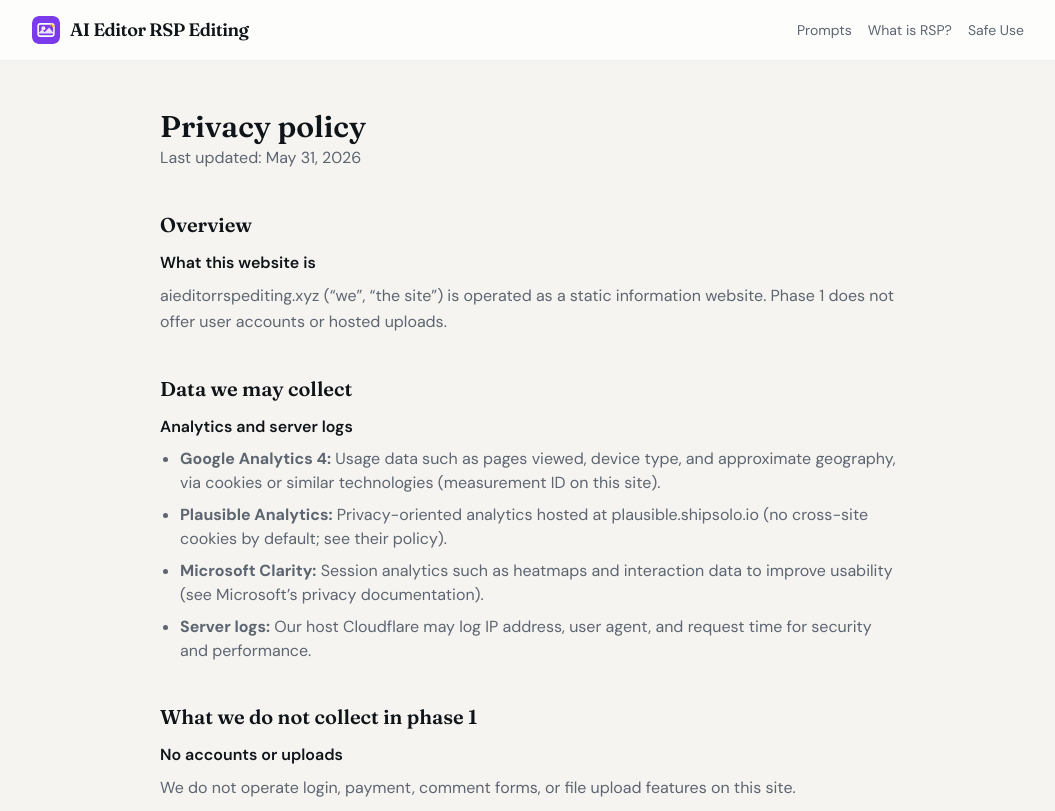
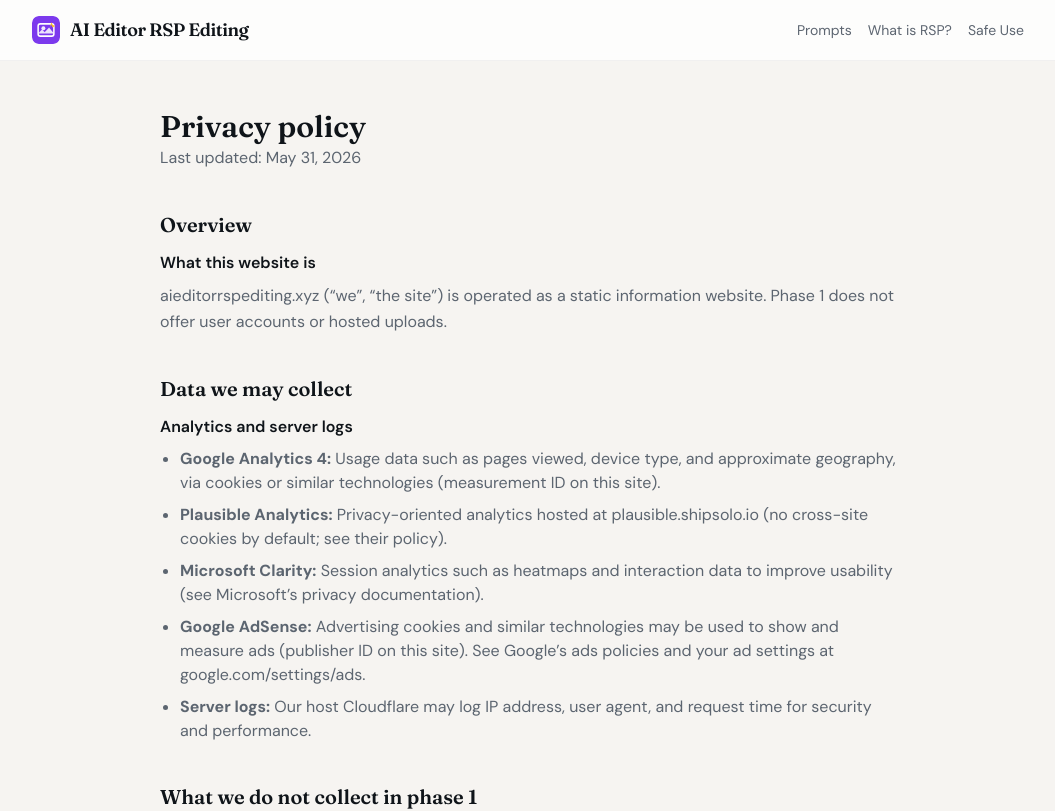
Before and after one commit to quven1990/aieditorrspediting, a Next.js app: page /privacy in a window 1280 px wide. Shown: the top 811 px of the page, without its empty margins (112-1167 px from the left). Built offline with nearby package versions, Linux system fonts and the light colour scheme; no server answers.

Commit message:
Add Google AdSense script to site head.
Load ca-pub-9101692675645964 via AdSense component in layout; note AdSense in privacy policy.

```diff
--- a/src/app/layout.tsx
+++ b/src/app/layout.tsx
@@ -1,5 +1,6 @@
 import type { Metadata } from "next";
 import { DM_Sans, Fraunces } from "next/font/google";
+import { AdSense } from "@/components/AdSense";
 import { Analytics } from "@/components/Analytics";
 import { Clarity } from "@/components/Clarity";
 import { Plausible } from "@/components/Plausible";
@@ -63,6 +64,7 @@ export default function RootLayout({
       suppressHydrationWarning
     >
       <head>
+        <AdSense />
         <Analytics />
         <Plausible />
         <Clarity />
--- a/src/app/privacy/page.tsx
+++ b/src/app/privacy/page.tsx
@@ -39,6 +39,11 @@ export default function PrivacyPage() {
           data to improve usability (see Microsoft’s privacy documentation).
         </li>
         <li>
+          <strong>Google AdSense:</strong> Advertising cookies and similar technologies may be used
+          to show and measure ads (publisher ID on this site). See Google’s ads policies and your ad
+          settings at google.com/settings/ads.
+        </li>
+        <li>
           <strong>Server logs:</strong> Our host Cloudflare may log IP address, user agent, and
           request time for security and performance.
         </li>
--- /dev/null
+++ b/src/components/AdSense.tsx
@@ -0,0 +1,15 @@
+import Script from "next/script";
+
+const ADSENSE_CLIENT = "ca-pub-9101692675645964";
+
+/** Google AdSense loader (auto ads) */
+export function AdSense() {
+  return (
+    <Script
+      async
+      src={`https://pagead2.googlesyndication.com/pagead/js/adsbygoogle.js?client=${ADSENSE_CLIENT}`}
+      crossOrigin="anonymous"
+      strategy="afterInteractive"
+    />
+  );
+}
```
